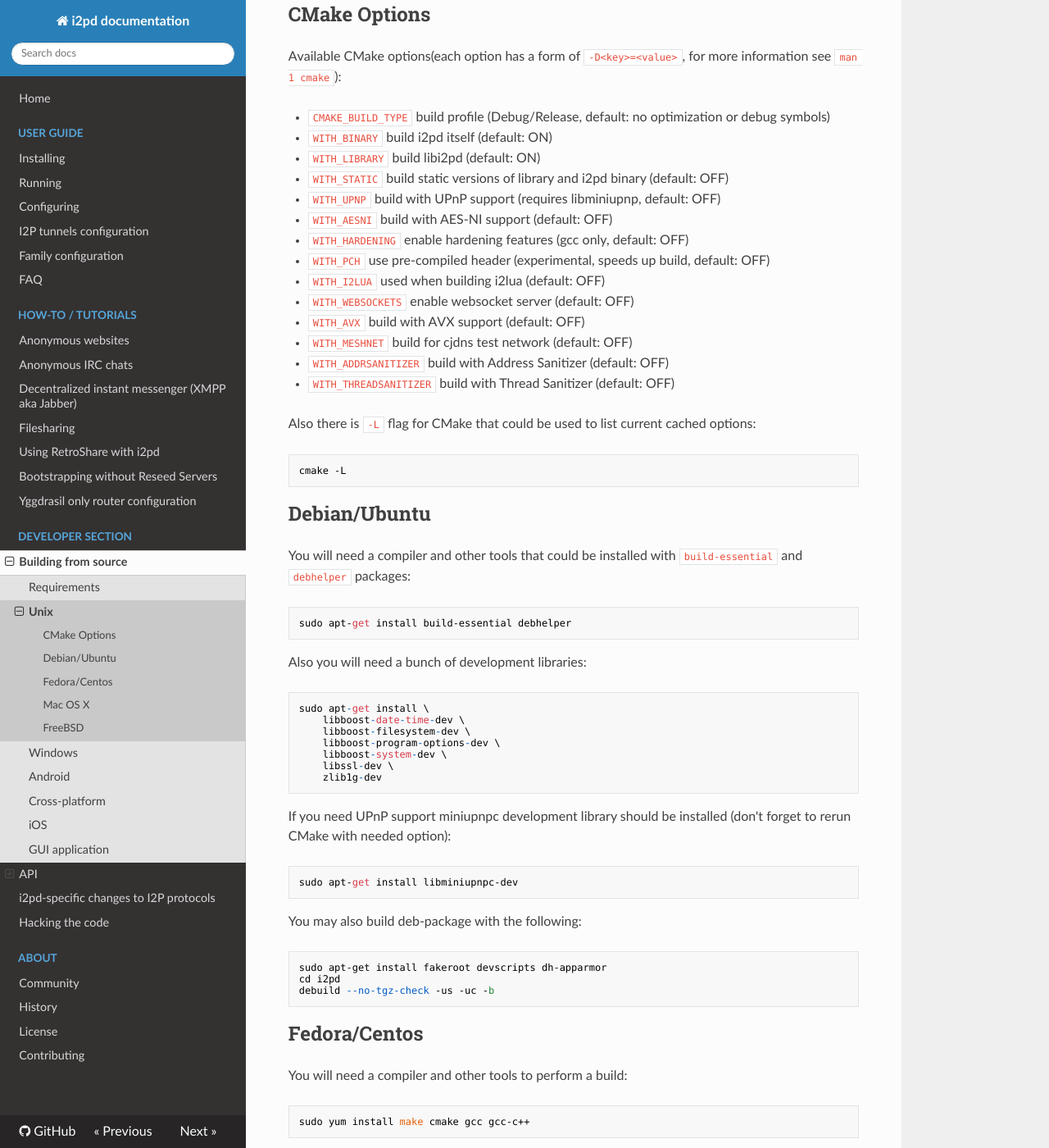
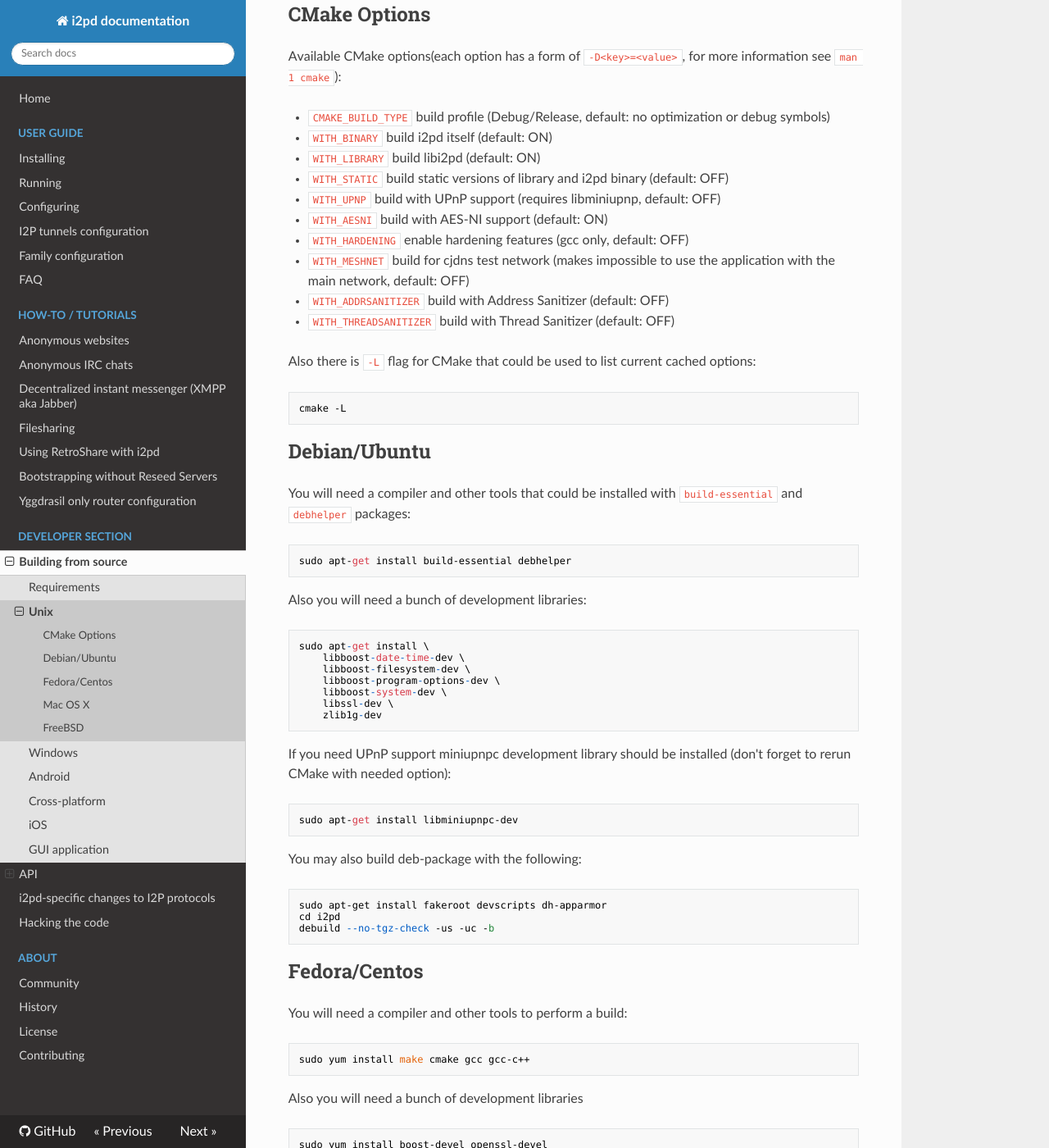
Before and after one commit to PurpleI2P/i2pd_docs_en, an MkDocs documentation site: the page built from docs/devs/building/unix.md, in a window 1280 px wide and 1400 px high, scrolled down 857 px. Shown: the whole window at 82% size. Built offline with MkDocs 1.6.1, drawn with Linux system fonts in a browser that asks for light colours; nearby versions of some CDN libraries; old or Windows-style settings are respelled for this version of MkDocs; some of the changed text lies outside the part shown.

Commit message:
update unix building docs
Signed-off-by: R4SAS <r4sas@i2pmail.org>

```diff
--- a/docs/devs/building/unix.md
+++ b/docs/devs/building/unix.md
@@ -41,13 +41,9 @@ Available CMake options(each option has a form of `-D<key>=<value>`, for more in
 * `WITH_LIBRARY`     build libi2pd (default: ON)
 * `WITH_STATIC`      build static versions of library and i2pd binary (default: OFF)
 * `WITH_UPNP`        build with UPnP support (requires libminiupnp, default: OFF)
-* `WITH_AESNI`       build with AES-NI support (default: OFF)
+* `WITH_AESNI`       build with AES-NI support (default: ON)
 * `WITH_HARDENING`   enable hardening features (gcc only, default: OFF)
-* `WITH_PCH`         use pre-compiled header (experimental, speeds up build, default: OFF)
-* `WITH_I2LUA`       used when building i2lua (default: OFF)
-* `WITH_WEBSOCKETS`  enable websocket server (default: OFF)
-* `WITH_AVX`         build with AVX support (default: OFF)
-* `WITH_MESHNET`     build for cjdns test network (default: OFF)
+* `WITH_MESHNET`     build for cjdns test network (makes impossible to use the application with the main network, default: OFF)
 * `WITH_ADDRSANITIZER`   build with Address Sanitizer (default: OFF)
 * `WITH_THREADSANITIZER` build with Thread Sanitizer (default: OFF)
 
```
Also changed, not shown: other parts of docs/devs/building/unix.md (+1 -1 lines).
